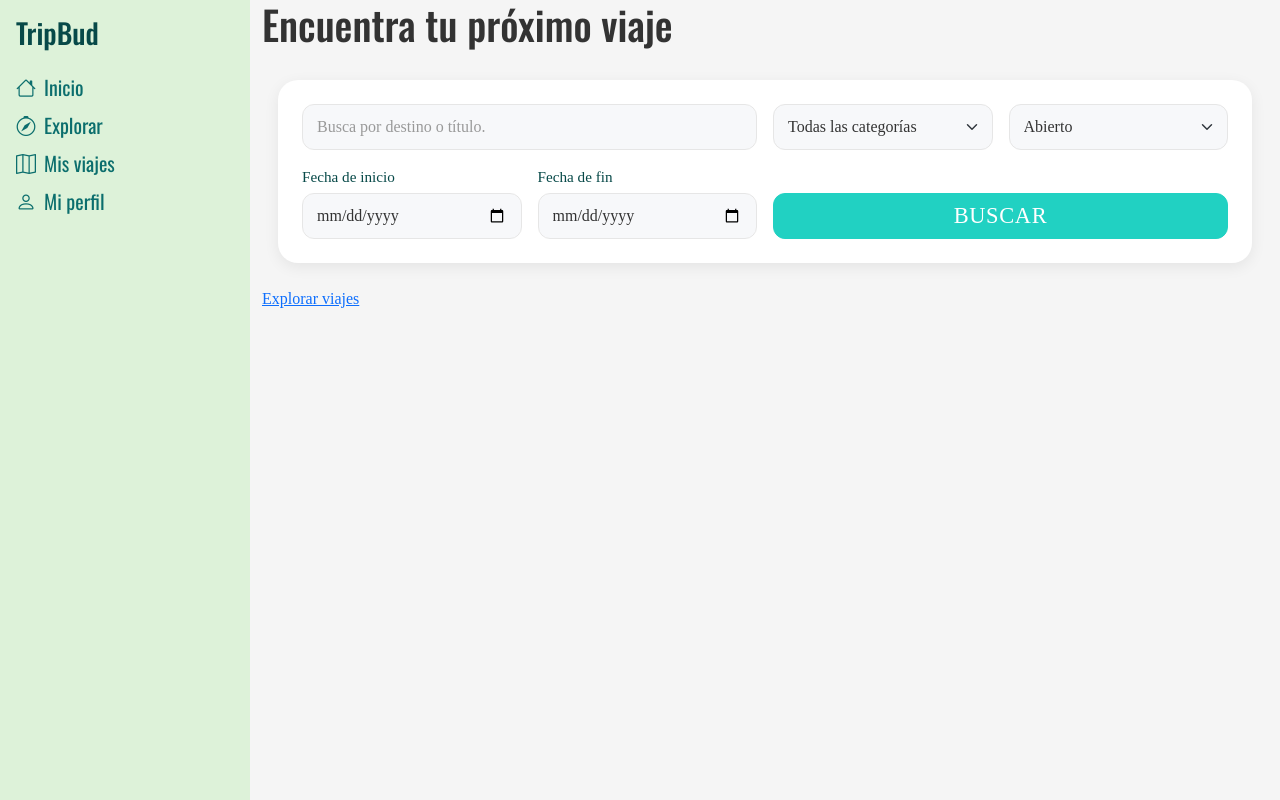
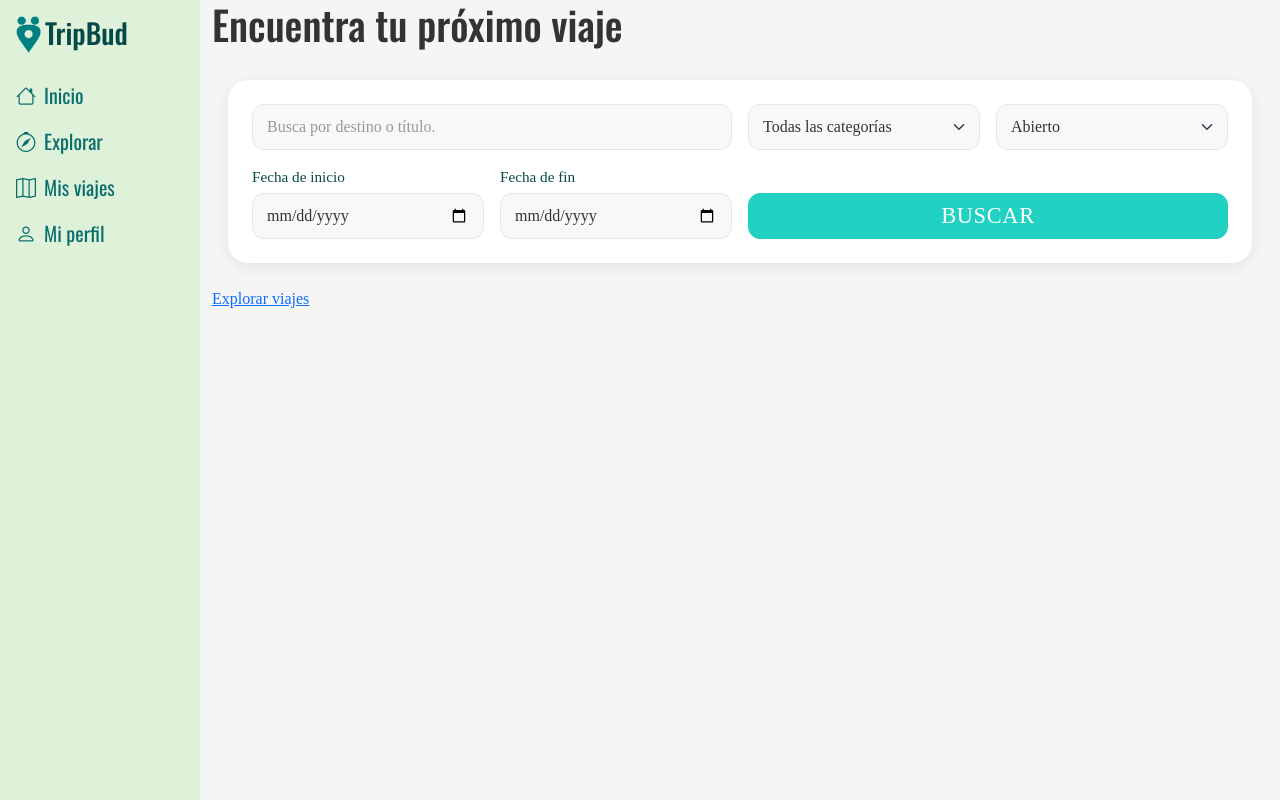
Before and after one commit to perezcastillopol/Frontend-Proyecto-Final-Grupo-3-mfpfsdev, an Angular app: page / in a window 1280 px wide. Built offline with nearby package versions, Linux system fonts and the light colour scheme.

Commit message:
Feat: logo en nav

```diff
--- a/src/app/app.css
+++ b/src/app/app.css
@@ -1,5 +1,5 @@
 .content {
-    margin-left: 250px; /* offset for sidebar */
+    margin-left: 200px; /* offset for sidebar */
   }
 
   @media (max-width: 768px) {
--- a/src/app/shared/header/header.component.html
+++ b/src/app/shared/header/header.component.html
@@ -1,7 +1,10 @@
-<nav class="d-none d-md-flex flex-column text-white p-3 vh-100 position-fixed bgc" style="width: 250px;">
-    <h3 class="mb-4">TripBud</h3>
-    <ul class="nav flex-column fs-5 gap-2">
-            <li><i  class="bi bi-house me-2"></i><a routerLink="/" routerLinkActive="active" [routerLinkActiveOptions]="{exact:true}">Inicio</a></li>
+<nav class="d-none d-md-flex flex-column text-white p-3 vh-100 position-fixed bgc" style="width: 200px;">
+  <div class="d-flex align-items-start gap-1 mb-4">
+    <img src="images/logo.png" alt="TripBud Logo" class="" style="width: 25px; height: auto;">
+    <h3>TripBud</h3>
+  </div>
+  <ul class="nav flex-column fs-5 gap-3">
+    <li><i class="bi bi-house me-2"></i><a routerLink="/" routerLinkActive="active" [routerLinkActiveOptions]="{exact:true}">Inicio</a></li>
     <li><i class="bi bi-compass me-2"></i><a routerLink="/explorar" routerLinkActive="active">Explorar</a></li>
     <li><i class="bi bi-map me-2"></i><a routerLink="/mis-viajes" routerLinkActive="active">Mis viajes</a></li>
     <li><i class="bi bi-person me-2"></i><a routerLink="/perfil/:username" routerLinkActive="active">Mi perfil</a></li>
@@ -10,16 +13,19 @@
 
 <nav class="d-md-none text-white p-3 bgc">
   <div class="d-flex justify-content-between align-items-center">
+    <div class="d-flex align-items-start gap-1">
+      <img src="images/logo.png" alt="TripBud Logo" class="" style="width: 20px; height: auto;">
       <h3>TripBud</h3>
+    </div>
     <div>
       <button class="menu-button" type="button" data-bs-toggle="dropdown" aria-expanded="false">
         <i class="bi bi-list menu-icon"></i>
       </button>
       <ul class="dropdown-menu p-2 w-64 bgc">
-            <li><a class="dropdown-item flex items-center gap-3 text-lg mb-2" routerLink="/"            routerLinkActive="active" [routerLinkActiveOptions]="{exact:true}"> <i class="bi bi bi-house text-xl me-2"></i>Inicio</a></li>
-            <li> <a class="dropdown-item flex items-center gap-3 text-lg mb-2" routerLink="/explorar"    routerLinkActive="active"><i class="bi bi-compass me-2"></i>Explorar</a></li>
-            <li> <a class="dropdown-item flex items-center gap-3 text-lg mb-2" routerLink="/mis-viajes"  routerLinkActive="active"><i class="bi bi-map me-2"></i>Mis viajes</a> </li>
-            <li> <a class="dropdown-item flex items-center gap-3 text-lg mb-2" routerLink="/perfil/:username"       routerLinkActive="active"><i class="bi bi-person me-2"></i>Mi perfil</a> </li>
+        <li><a class="dropdown-item flex items-center gap-3 text-lg mb-2" routerLink="/" routerLinkActive="active" [routerLinkActiveOptions]="{exact:true}"><i class="bi bi-house text-xl me-2"></i>Inicio</a></li>
+        <li><a class="dropdown-item flex items-center gap-3 text-lg mb-2" routerLink="/explorar" routerLinkActive="active"><i class="bi bi-compass me-2"></i>Explorar</a></li>
+        <li><a class="dropdown-item flex items-center gap-3 text-lg mb-2" routerLink="/mis-viajes" routerLinkActive="active"><i class="bi bi-map me-2"></i>Mis viajes</a></li>
+        <li><a class="dropdown-item flex items-center gap-3 text-lg mb-2" routerLink="/perfil/:username" routerLinkActive="active"><i class="bi bi-person me-2"></i>Mi perfil</a></li>
       </ul>
     </div>
   </div>
```
Also changed, not shown: public/images/logo.png (added). Lines whose indentation alone changed are shown as unchanged.
